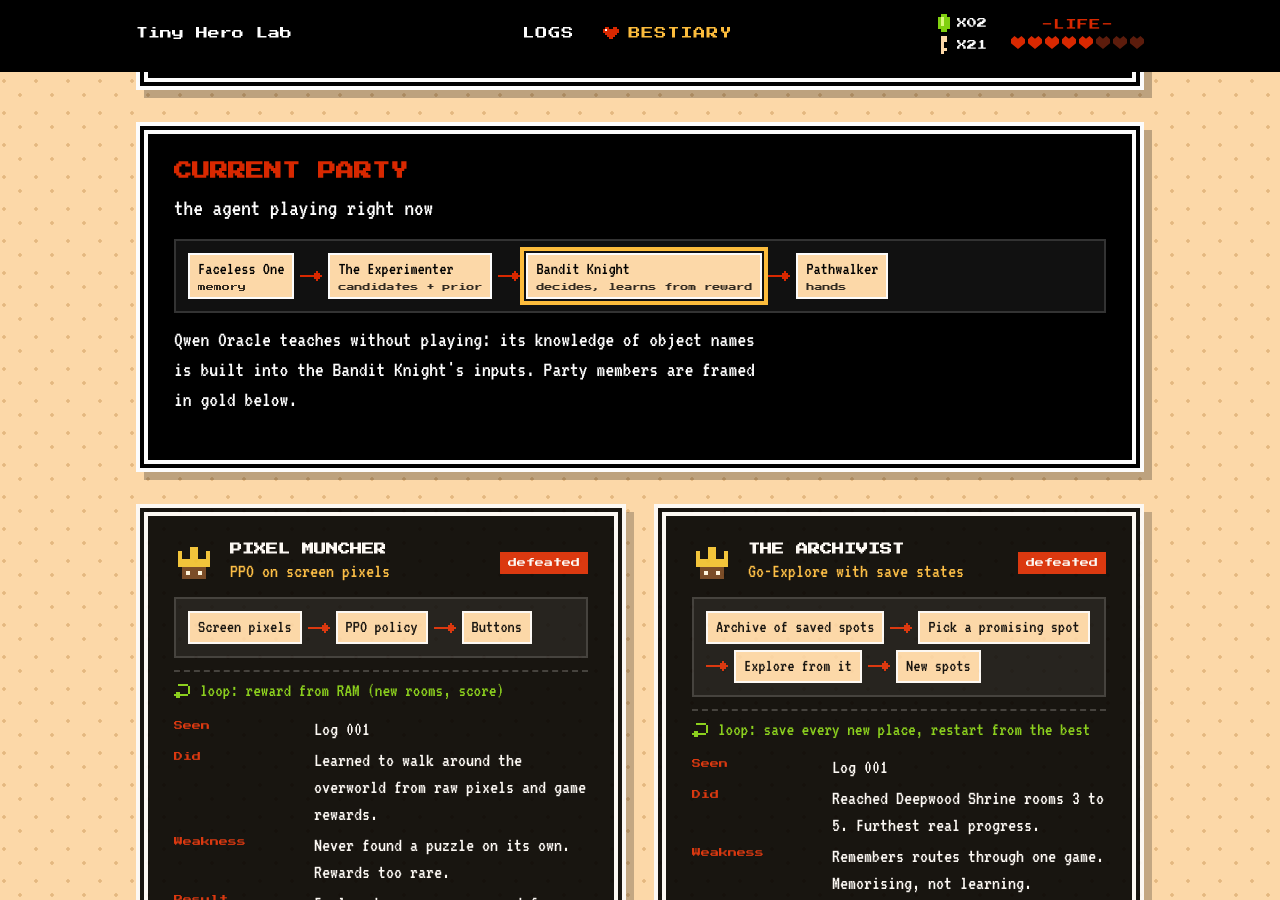
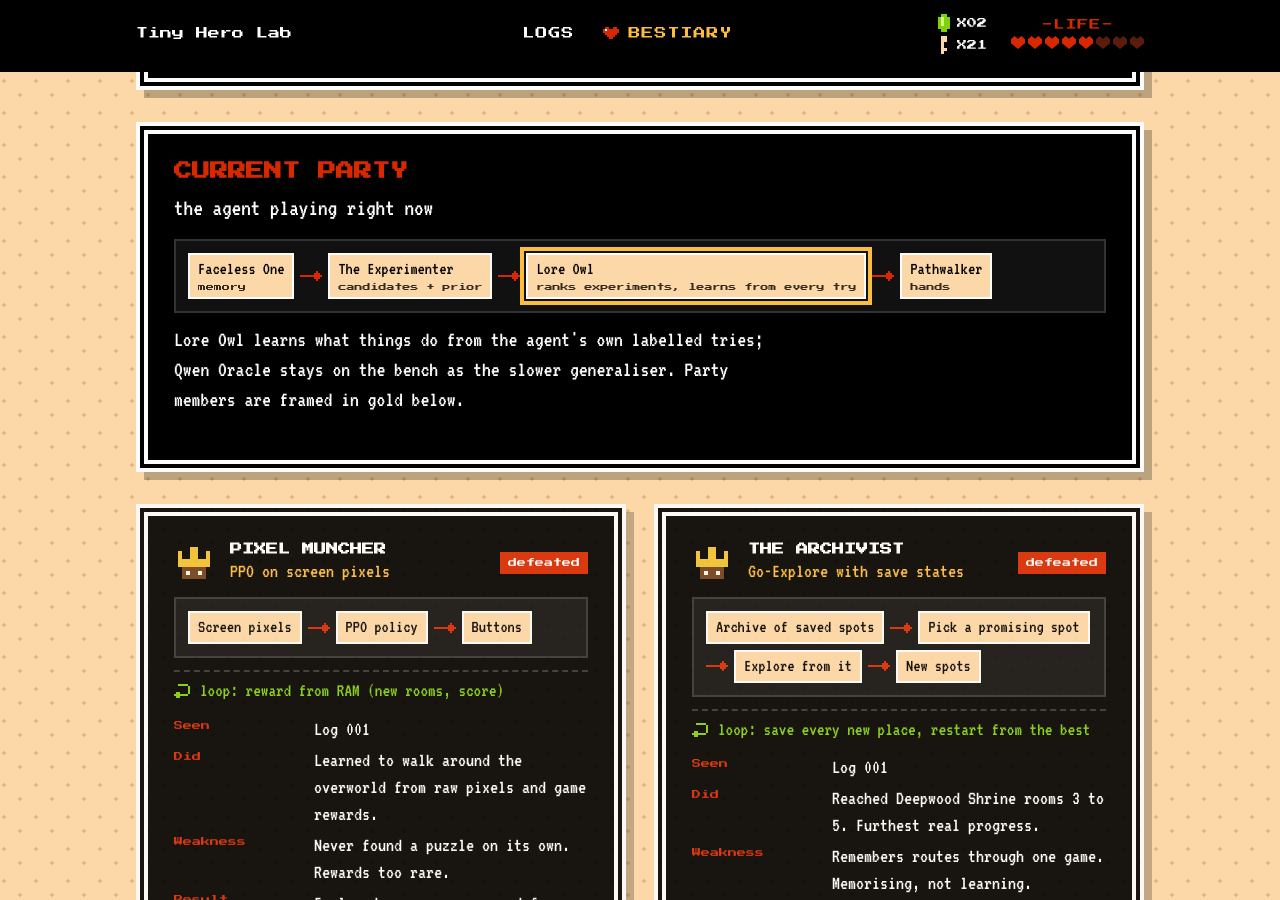
Before and after one commit to sofianedjerbi/zelda-agent-devblog, a Jekyll site: the page built from bestiary.html, in a window 1280 px wide and 900 px high, scrolled down 307 px. Built offline with Jekyll 4.4.1, drawn with Linux system fonts in a browser that asks for light colours; some of the changed text lies outside the part shown.

Commit message:
Party: Lore Owl leads; Qwen Oracle on the bench
Co-Authored-By: Claude Opus 5.5 <noreply@anthropic.com>
Claude-Session: https://claude.ai/code/session_011zaXs3MpTYuwKudv5WyDZs

```diff
--- a/_data/bestiary.yml
+++ b/_data/bestiary.yml
@@ -135,7 +135,6 @@
   weakness: No reflexes beyond a hit when an enemy is adjacent.
   result: The hands in use. Almost every gain came from fixing this layer.
 - name: Qwen Oracle
-  current: "teacher (name vectors)"
   real: LLM brain with object names
   type: boss
   status: tamed
--- a/bestiary.html
+++ b/bestiary.html
@@ -17,11 +17,11 @@ permalink: /bestiary/
     <svg class="arrow" width="22" height="14" viewBox="0 0 11 7" shape-rendering="crispEdges" aria-hidden="true"><rect x="0" y="3" width="8" height="1" fill="currentColor"/><rect x="7" y="2" width="1" height="3" fill="currentColor"/><rect x="8" y="1" width="1" height="5" fill="currentColor"/><rect x="9" y="2" width="1" height="3" fill="currentColor"/><rect x="10" y="3" width="1" height="1" fill="currentColor"/></svg>
     <span class="node">The Experimenter<small>candidates + prior</small></span>
     <svg class="arrow" width="22" height="14" viewBox="0 0 11 7" shape-rendering="crispEdges" aria-hidden="true"><rect x="0" y="3" width="8" height="1" fill="currentColor"/><rect x="7" y="2" width="1" height="3" fill="currentColor"/><rect x="8" y="1" width="1" height="5" fill="currentColor"/><rect x="9" y="2" width="1" height="3" fill="currentColor"/><rect x="10" y="3" width="1" height="1" fill="currentColor"/></svg>
-    <span class="node lead">Bandit Knight<small>decides, learns from reward</small></span>
+    <span class="node lead">Lore Owl<small>ranks experiments, learns from every try</small></span>
     <svg class="arrow" width="22" height="14" viewBox="0 0 11 7" shape-rendering="crispEdges" aria-hidden="true"><rect x="0" y="3" width="8" height="1" fill="currentColor"/><rect x="7" y="2" width="1" height="3" fill="currentColor"/><rect x="8" y="1" width="1" height="5" fill="currentColor"/><rect x="9" y="2" width="1" height="3" fill="currentColor"/><rect x="10" y="3" width="1" height="1" fill="currentColor"/></svg>
     <span class="node">Pathwalker<small>hands</small></span>
   </div>
-  <p class="party-note">Qwen Oracle teaches without playing: its knowledge of object names is built into the Bandit Knight's inputs. Party members are framed in gold below.</p>
+  <p class="party-note">Lore Owl learns what things do from the agent's own labelled tries; Qwen Oracle stays on the bench as the slower generaliser. Party members are framed in gold below.</p>
 </section>
 <div class="beasts">
 {% for b in site.data.bestiary %}
```
